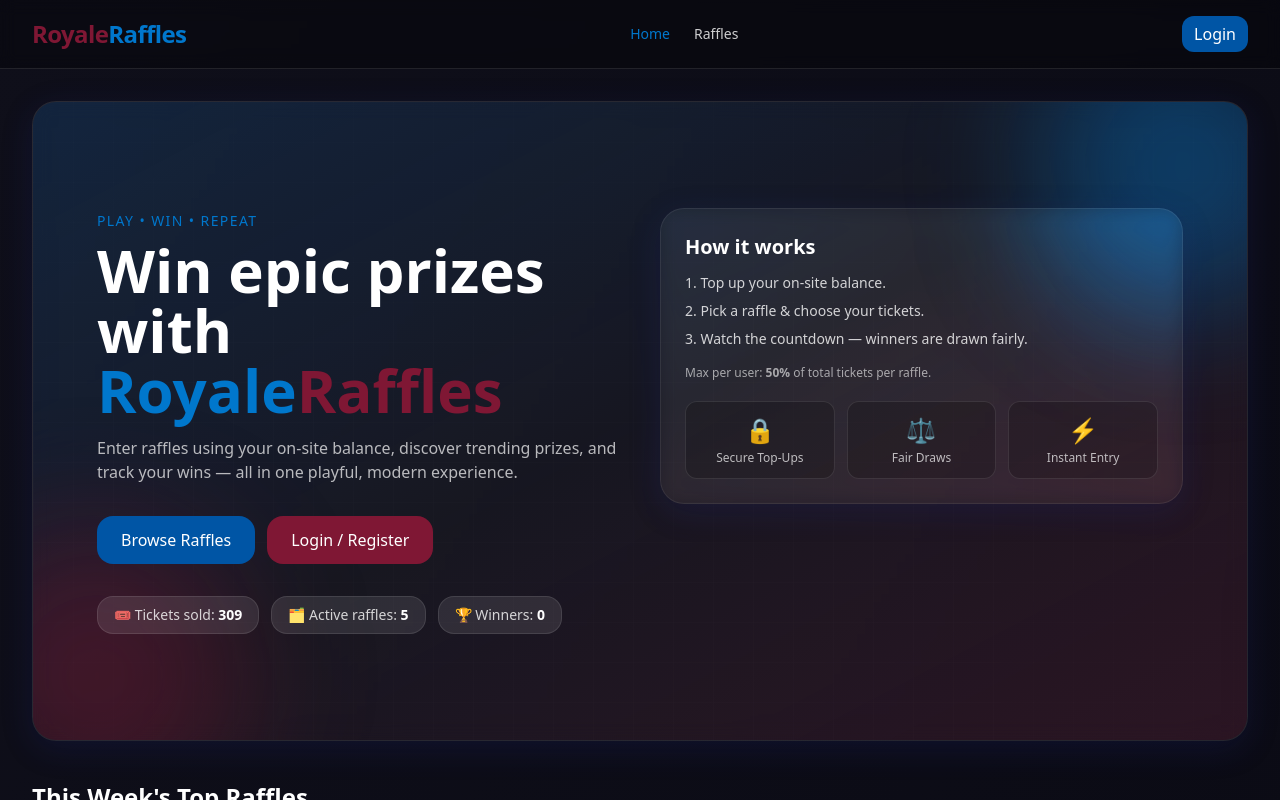
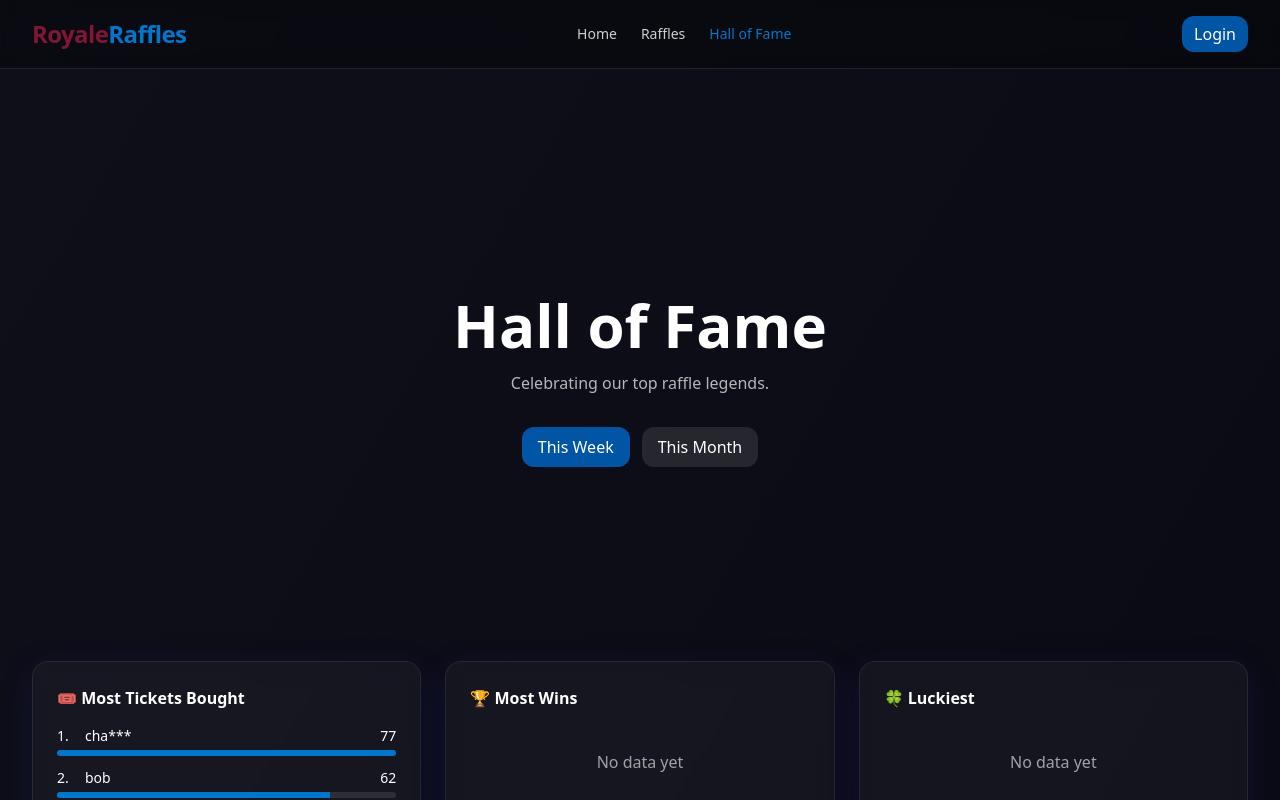
Before and after one commit to BossBabyGit/RoyaleRafflesReact, a React (Vite) app: page /hall-of-fame in a window 1280 px wide. Before the commit this address led to /. Shown: the top 800 px of the page. Built offline with nearby package versions, Linux system fonts and the light colour scheme.

Commit message:
feat: add hall of fame page

```diff
--- a/src/App.jsx
+++ b/src/App.jsx
@@ -4,10 +4,11 @@ import Header from './components/Header'
 import Footer from './components/Footer'
 import Home from './pages/Home'
 import Raffles from './pages/Raffles'
-  import RaffleDetails from './pages/RaffleDetails'
+import RaffleDetails from './pages/RaffleDetails'
 import Dashboard from './pages/Dashboard'
 import Auth from './pages/Auth'
-  import Admin from './pages/Admin'
+import Admin from './pages/Admin'
+import HallOfFame from './pages/HallOfFame'
 import { useAuth } from './context/AuthContext'
 
 function PrivateRoute({ children }) {
@@ -24,6 +25,7 @@ export default function App() {
           <Route path="/" element={<Home />} />
           <Route path="/raffles" element={<Raffles />} />
             <Route path="/raffles/:id" element={<RaffleDetails />} />
+          <Route path="/hall-of-fame" element={<HallOfFame />} />
           <Route path="/dashboard" element={<PrivateRoute><Dashboard /></PrivateRoute>} />
           <Route path="/auth" element={<Auth />} />
             <Route path="/admin" element={<Admin />} />
--- a/src/components/Header.jsx
+++ b/src/components/Header.jsx
@@ -16,6 +16,7 @@ export default function Header() {
         <nav className="flex items-center gap-6 text-sm">
           <NavLink to="/" className={({isActive})=>isActive?'text-blue-light':'text-white/80 hover:text-white'}>Home</NavLink>
           <NavLink to="/raffles" className={({isActive})=>isActive?'text-blue-light':'text-white/80 hover:text-white'}>Raffles</NavLink>
+          <NavLink to="/hall-of-fame" className={({isActive})=>isActive?'text-blue-light':'text-white/80 hover:text-white'}>Hall of Fame</NavLink>
           {user && <NavLink to="/dashboard" className={({isActive})=>isActive?'text-blue-light':'text-white/80 hover:text-white'}>My Account</NavLink>}
             {user?.isAdmin && <NavLink to="/admin" className={({isActive})=>isActive?'text-blue-light':'text-white/80 hover:text-white'}>Admin</NavLink>}
         </nav>
--- /dev/null
+++ b/src/pages/HallOfFame.jsx
@@ -0,0 +1,113 @@
+import { useState, useMemo } from 'react'
+import { useAuth } from '../context/AuthContext'
+import { useRaffles } from '../context/RaffleContext'
+
+function maskUsername(name, currentUser) {
+  if (currentUser && currentUser.username === name) return name
+  return name.length <= 3 ? name : name.slice(0,3) + '***'
+}
+
+export default function HallOfFame() {
+  const { user, getAllUsers } = useAuth()
+  const { raffles } = useRaffles()
+  const [range, setRange] = useState('week') // 'week' or 'month'
+
+  const stats = useMemo(() => {
+    const days = range === 'week' ? 7 : 30
+    const cutoff = Date.now() - days * 24 * 60 * 60 * 1000
+
+    const tickets = {}
+    const wins = {}
+
+    raffles.forEach(r => {
+      if (r.endsAt >= cutoff) {
+        r.entries?.forEach(e => {
+          tickets[e.username] = (tickets[e.username] || 0) + e.count
+        })
+      }
+      if (r.ended && r.winner && r.endsAt >= cutoff) {
+        wins[r.winner] = (wins[r.winner] || 0) + 1
+      }
+    })
+
+    const users = getAllUsers()
+
+    const mostTickets = Object.entries(tickets)
+      .map(([username, value]) => ({ username, value }))
+      .sort((a,b) => b.value - a.value)
+      .slice(0,10)
+
+    const mostWins = Object.entries(wins)
+      .map(([username, value]) => ({ username, value }))
+      .sort((a,b) => b.value - a.value)
+      .slice(0,10)
+
+    const luckiest = users.map(u => {
+      const t = tickets[u.username] || 0
+      const w = wins[u.username] || 0
+      return { username: u.username, tickets: t, wins: w, value: t >= 5 ? w / t : 0 }
+    }).filter(x => x.tickets >= 5 && x.value > 0)
+      .sort((a,b) => b.value - a.value)
+      .slice(0,10)
+
+    return { mostTickets, mostWins, luckiest }
+  }, [range, raffles, getAllUsers])
+
+  const renderList = (list, formatter, maxValue) => {
+    if (!list.length) return <div className="text-center py-6 text-white/60">No data yet</div>
+    return (
+      <ul className="space-y-3">
+        {list.map((item, idx) => (
+          <li key={item.username}>
+            <div className="flex items-center gap-2">
+              <span className="w-5 text-sm">{idx + 1}.</span>
+              <span className="flex-1 text-sm">{maskUsername(item.username, user)}</span>
+              <span className="text-sm font-medium">{formatter(item)}</span>
+            </div>
+            <div className="h-1.5 bg-white/10 rounded-full overflow-hidden mt-1">
+              <div className="h-full bg-blue-light" style={{width: `${(item.value / (maxValue || 1)) * 100}%`}}></div>
+            </div>
+          </li>
+        ))}
+      </ul>
+    )
+  }
+
+  return (
+    <div className="py-8">
+      <section className="min-h-[70vh] flex flex-col items-center justify-center text-center">
+        <h1 className="text-4xl md:text-6xl font-extrabold">Hall of Fame</h1>
+        <p className="text-white/70 mt-4 max-w-md">Celebrating our top raffle legends.</p>
+        <div className="mt-8 flex gap-3">
+          <button
+            onClick={() => setRange('week')}
+            className={`px-4 py-2 rounded-xl transition ${range==='week' ? 'bg-blue text-white' : 'bg-white/10 hover:bg-white/20'}`}
+          >
+            This Week
+          </button>
+          <button
+            onClick={() => setRange('month')}
+            className={`px-4 py-2 rounded-xl transition ${range==='month' ? 'bg-blue text-white' : 'bg-white/10 hover:bg-white/20'}`}
+          >
+            This Month
+          </button>
+        </div>
+      </section>
+
+      <section className="grid gap-6 md:grid-cols-3">
+        <div className="glass rounded-2xl p-6 border border-white/10 shadow-glow">
+          <h3 className="font-semibold mb-4">🎟️ Most Tickets Bought</h3>
+          {renderList(stats.mostTickets, i => i.value, stats.mostTickets[0]?.value)}
+        </div>
+        <div className="glass rounded-2xl p-6 border border-white/10 shadow-glow">
+          <h3 className="font-semibold mb-4">🏆 Most Wins</h3>
+          {renderList(stats.mostWins, i => i.value, stats.mostWins[0]?.value)}
+        </div>
+        <div className="glass rounded-2xl p-6 border border-white/10 shadow-glow">
+          <h3 className="font-semibold mb-4">🍀 Luckiest</h3>
+          {renderList(stats.luckiest, i => `${Math.round(i.value * 100)}%`, stats.luckiest[0]?.value)}
+        </div>
+      </section>
+    </div>
+  )
+}
```
